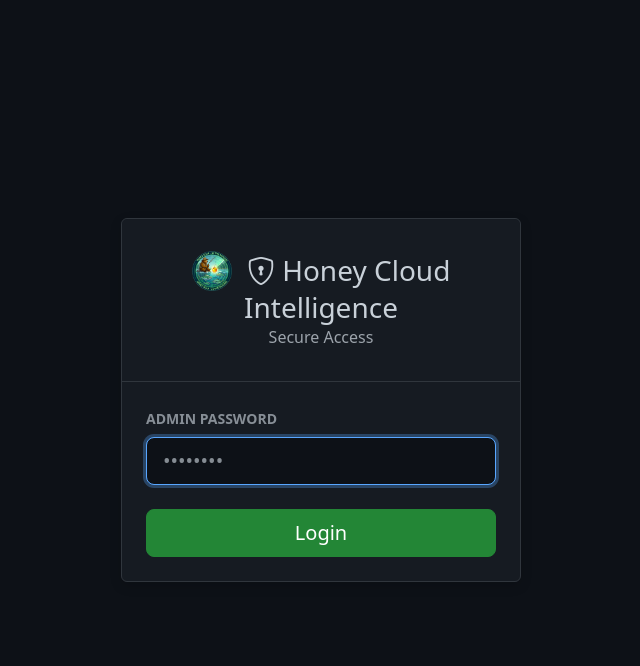
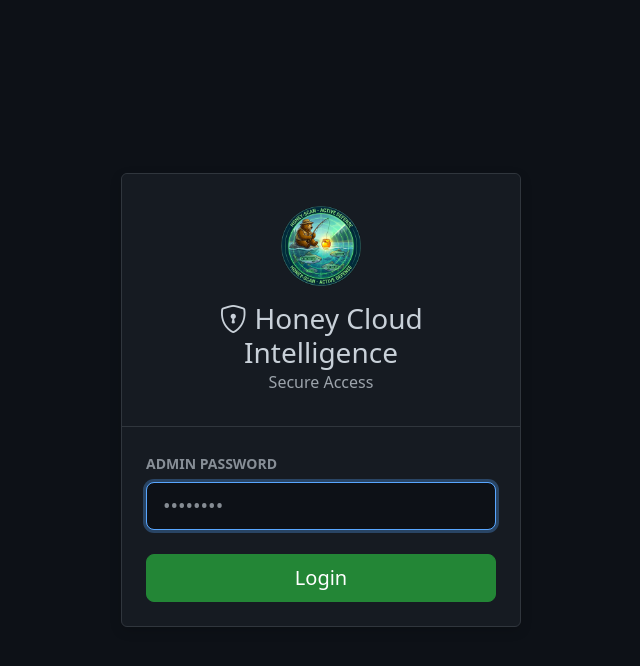
Before and after one commit to lemueIO/honey-api, a FastAPI app: page /login in a window 1280 px wide. Shown: the top 666 px of the page, without its empty margins (319-959 px from the left). Run offline with FastAPI, Linux system fonts and the light colour scheme.

Commit message:
Enlarge and center logo on login page

```diff
--- a/app/templates/login.html
+++ b/app/templates/login.html
@@ -66,9 +66,10 @@
 <body>
     <div class="card login-card">
         <div class="card-header text-center">
+            <div class="mb-3">
+                <img src="/static/logo_bear.png?v=2" alt="Logo" width="80" height="80" class="d-inline-block">
+            </div>
             <h3 class="mb-0">
-                <img src="/static/logo_bear.png?v=2" alt="Logo" width="40" height="40"
-                    class="d-inline-block align-text-top me-2">
                 <i class="bi bi-shield-lock"></i> Honey Cloud Intelligence
             </h3>
             <p class="mb-0 opacity-75">Secure Access</p>
```
